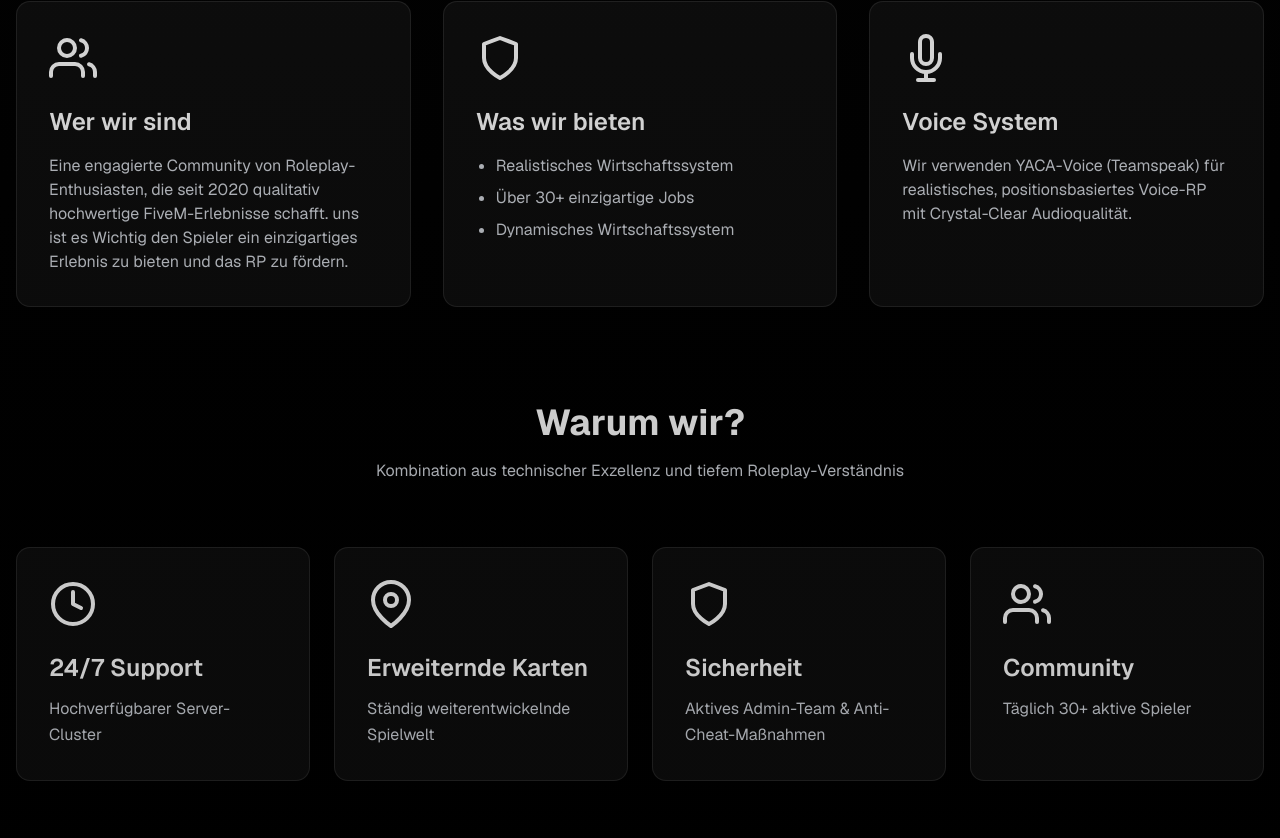
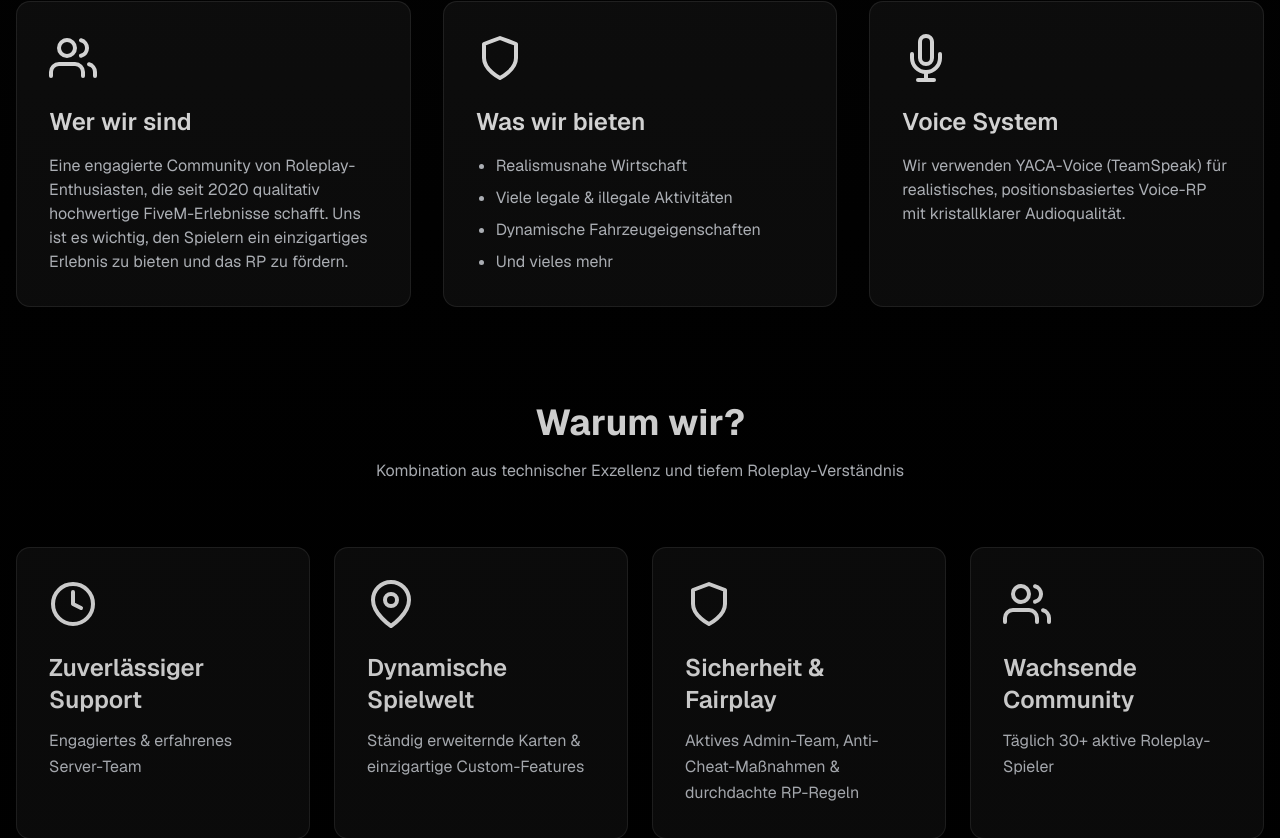
Before and after one commit to Ludaro1024/tc-website, a Next.js app: page / in a window 1280 px wide. Shown: the part 2248-3086 px from the top of the page. Built offline with nearby package versions, Linux system fonts and the light colour scheme.

Commit message:
Update page.tsx

```diff
--- a/app/page.tsx
+++ b/app/page.tsx
@@ -115,7 +115,7 @@ export default function Home() {
               <h3 className="text-2xl font-semibold mb-4">Wer wir sind</h3>
               <p className="text-gray-300">
                 Eine engagierte Community von Roleplay-Enthusiasten, die seit 2020 qualitativ hochwertige FiveM-Erlebnisse schafft.
-                uns ist es Wichtig den Spieler ein einzigartiges Erlebnis zu bieten und das RP zu fördern.
+                Uns ist es wichtig, den Spielern ein einzigartiges Erlebnis zu bieten und das RP zu fördern.
               </p>
             </div>
 
@@ -123,9 +123,10 @@ export default function Home() {
               <FiShield className="w-12 h-12 mb-6 text-white" />
               <h3 className="text-2xl font-semibold mb-4">Was wir bieten</h3>
               <ul className="text-gray-300 list-disc pl-5 space-y-2">
-                <li>Realistisches Wirtschaftssystem</li>
-                <li>Über 30+ einzigartige Jobs</li>
-                <li>Dynamisches Wirtschaftssystem</li>
+                <li>Realismusnahe Wirtschaft</li>
+                <li>Viele legale & illegale Aktivitäten</li>
+                <li>Dynamische Fahrzeugeigenschaften</li>
+                <li>Und vieles mehr</li>
               </ul>
             </div>
 
@@ -133,7 +134,7 @@ export default function Home() {
               <FiMic className="w-12 h-12 mb-6 text-white" />
               <h3 className="text-2xl font-semibold mb-4">Voice System</h3>
               <p className="text-gray-300">
-                Wir verwenden YACA-Voice (Teamspeak) für realistisches, positionsbasiertes Voice-RP mit Crystal-Clear Audioqualität.
+                Wir verwenden YACA-Voice (TeamSpeak) für realistisches, positionsbasiertes Voice-RP mit kristallklarer Audioqualität.
               </p>
             </div>
           </div>
@@ -151,10 +152,10 @@ export default function Home() {
 
           <div className="grid md:grid-cols-4 gap-6">
             {[
-              { icon: FiClock, title: "24/7 Support", text: "Hochverfügbarer Server-Cluster" },
-              { icon: FiMapPin, title: "Erweiternde Karten", text: "Ständig weiterentwickelnde Spielwelt" },
-              { icon: FiShield, title: "Sicherheit", text: "Aktives Admin-Team & Anti-Cheat-Maßnahmen" },
-              { icon: FiUsers, title: "Community", text: "Täglich 30+ aktive Spieler" },
+              { icon: FiClock, title: "Zuverlässiger Support", text: "Engagiertes & erfahrenes Server-Team" },
+              { "icon": FiMapPin, "title": "Dynamische Spielwelt", "text": "Ständig erweiternde Karten & einzigartige Custom-Features" },
+              { "icon": FiShield, "title": "Sicherheit & Fairplay", "text": "Aktives Admin-Team, Anti-Cheat-Maßnahmen & durchdachte RP-Regeln" },
+              { "icon": FiUsers, "title": "Wachsende Community", "text": "Täglich 30+ aktive Roleplay-Spieler" }
             ].map((item, i) => (
               <motion.div
               key={i}
@@ -269,7 +270,7 @@ export default function Home() {
       <SiTiktok className="w-8 h-8 text-white" />
         <div className="text-left">
           <h3 className="text-2xl font-semibold">TikTok</h3>
-          <p className="text-gray-400">Neuste Nachrichten!</p>
+          <p className="text-gray-400">Folge uns für Updates!</p>
         </div>
       </div>
 
```
